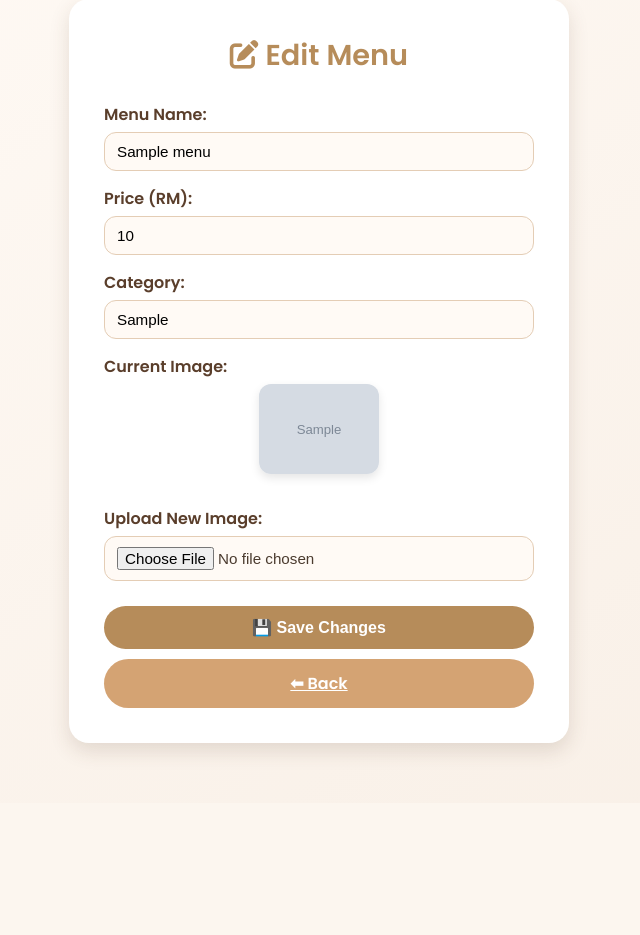
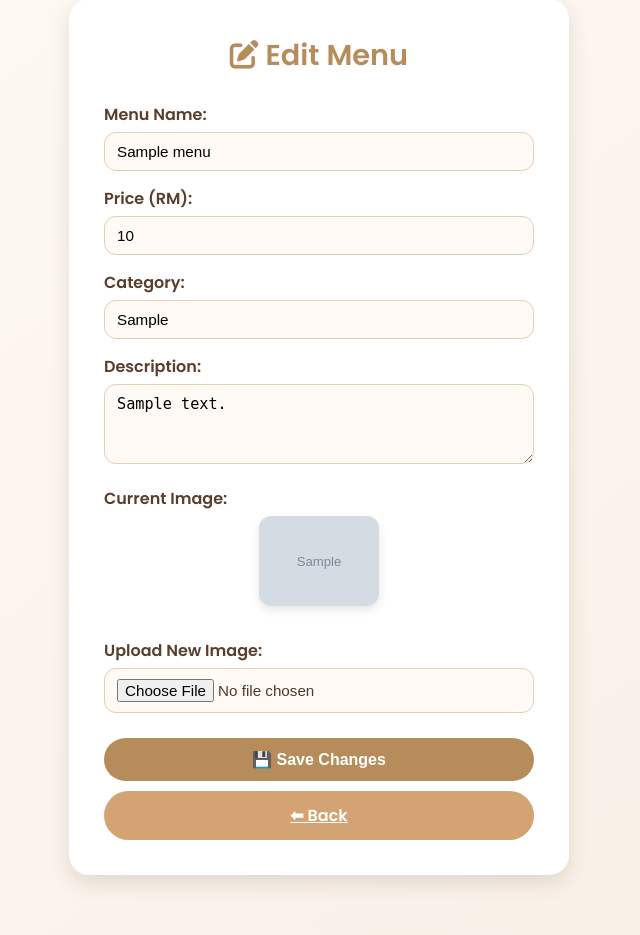
Before and after one commit to odake9/projectLucky, a PHP site: page /edit_menu.php?id=1 in a window 1280 px wide. Shown: the part 61-996 px from the top of the page, without its empty margins (321-961 px from the left). Before the commit the page ends 821 px from the top, so only its background shows below. Run offline with PHP 8.4, Linux system fonts and the light colour scheme; a user stored in the database is signed in; tables that the repository leaves empty or names only in its code hold one stand-in row (values such as "Sample post"); grey boxes marked "Sample" are stand-in pictures.

Commit message:
Update edit_menu.php

```diff
--- a/edit_menu.php
+++ b/edit_menu.php
@@ -25,9 +25,9 @@ if (isset($_POST['update_menu'])) {
     $name = $_POST['name'];
     $price = $_POST['price'];
     $category = $_POST['category'];
+    $description = $_POST['description'];
     $imageName = $menu['image']; // keep old image by default
 
-    // Handle new image upload
     // Handle new image upload
     if (!empty($_FILES['image']['name'])) {
         $targetDir = "uploads/";
@@ -38,8 +38,9 @@ if (!empty($_FILES['image']['name'])) {
         move_uploaded_file($_FILES["image"]["tmp_name"], $targetFile);
     }
 
-    $stmt = $conn->prepare("UPDATE menu SET name=?, price=?, category=?, image=? WHERE id=?");
-    $stmt->bind_param("sdssi", $name, $price, $category, $imageName, $id);
+    // 🆕 Update description as well
+    $stmt = $conn->prepare("UPDATE menu SET name=?, price=?, category=?, description=?, image=? WHERE id=?");
+    $stmt->bind_param("sdsssi", $name, $price, $category, $description, $imageName, $id);
 
     if ($stmt->execute()) {
         echo "<script>alert('✅ Menu updated successfully!'); window.location.href='admin_menu.php';</script>";
@@ -101,7 +102,8 @@ if (!empty($_FILES['image']['name'])) {
 
     input[type="text"],
     input[type="number"],
-    input[type="file"] {
+    input[type="file"],
+    textarea {
       width: 100%;
       padding: 10px 12px;
       margin-bottom: 15px;
@@ -113,7 +115,12 @@ if (!empty($_FILES['image']['name'])) {
       transition: 0.3s;
     }
 
-    input:focus {
+    textarea {
+      min-height: 80px;
+      resize: vertical;
+    }
+
+    input:focus, textarea:focus {
       border-color: #b68c5a;
       box-shadow: 0 0 5px rgba(182, 140, 90, 0.3);
     }
@@ -168,13 +175,17 @@ if (!empty($_FILES['image']['name'])) {
     <h2><i class="fa-solid fa-pen-to-square"></i> Edit Menu</h2>
     <form method="POST" enctype="multipart/form-data">
       <label>Menu Name:</label>
-      <input type="text" name="name" value="<?php echo $menu['name']; ?>" required>
+      <input type="text" name="name" value="<?php echo htmlspecialchars($menu['name']); ?>" required>
 
       <label>Price (RM):</label>
-      <input type="number" step="0.01" name="price" value="<?php echo $menu['price']; ?>" required>
+      <input type="number" step="0.01" name="price" value="<?php echo htmlspecialchars($menu['price']); ?>" required>
 
       <label>Category:</label>
-      <input type="text" name="category" value="<?php echo $menu['category']; ?>" required>
+      <input type="text" name="category" value="<?php echo htmlspecialchars($menu['category']); ?>" required>
+
+      <!-- 🆕 New field: Description -->
+      <label>Description:</label>
+      <textarea name="description" required><?php echo htmlspecialchars($menu['description']); ?></textarea>
 
       <label>Current Image:</label>
       <div class="image-preview">
@@ -185,7 +196,6 @@ if (!empty($_FILES['image']['name'])) {
         <?php } ?>
       </div>
 
-
       <label>Upload New Image:</label>
       <input type="file" name="image">
 
```
Lines whose indentation alone changed are shown as unchanged.
